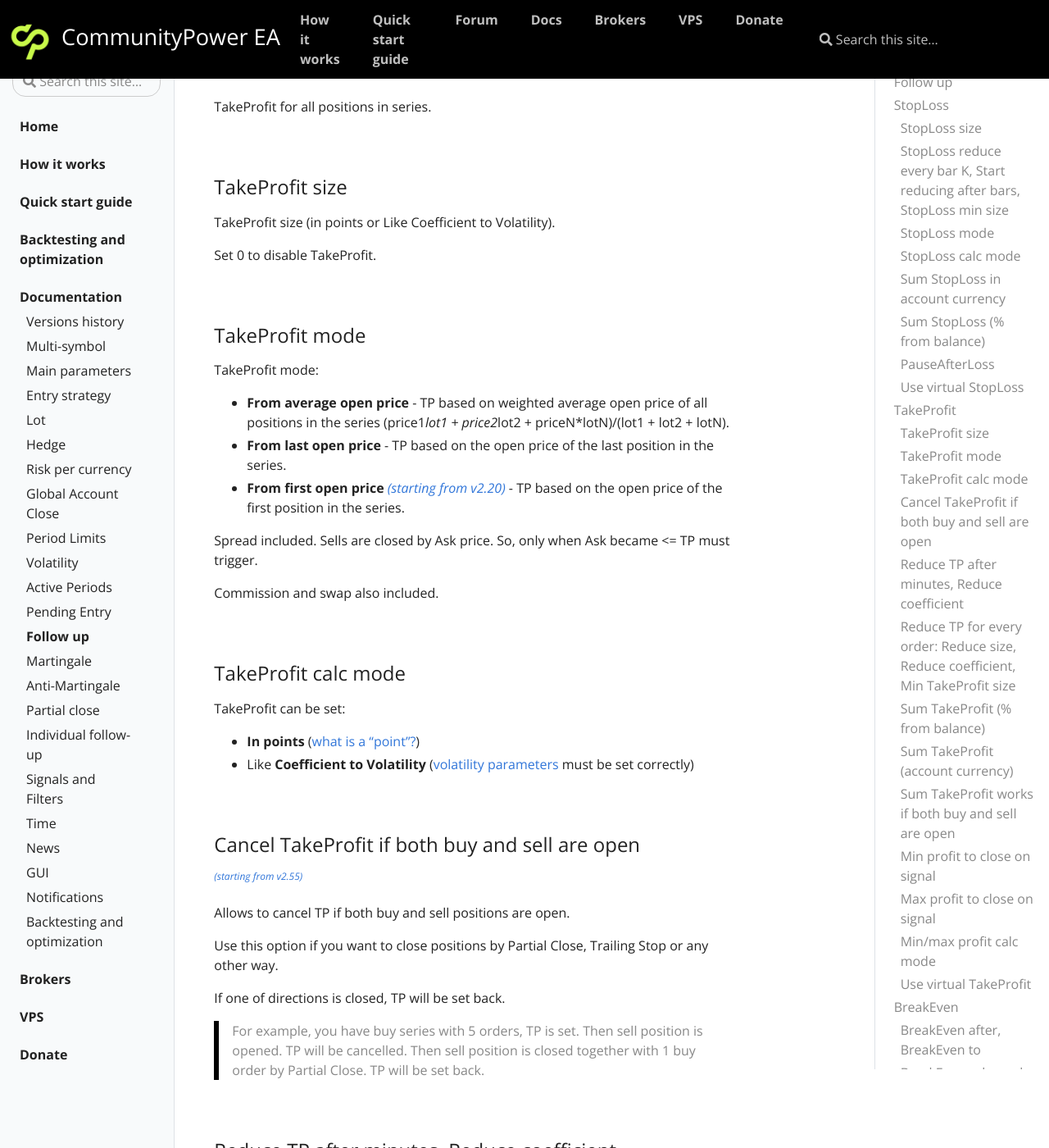
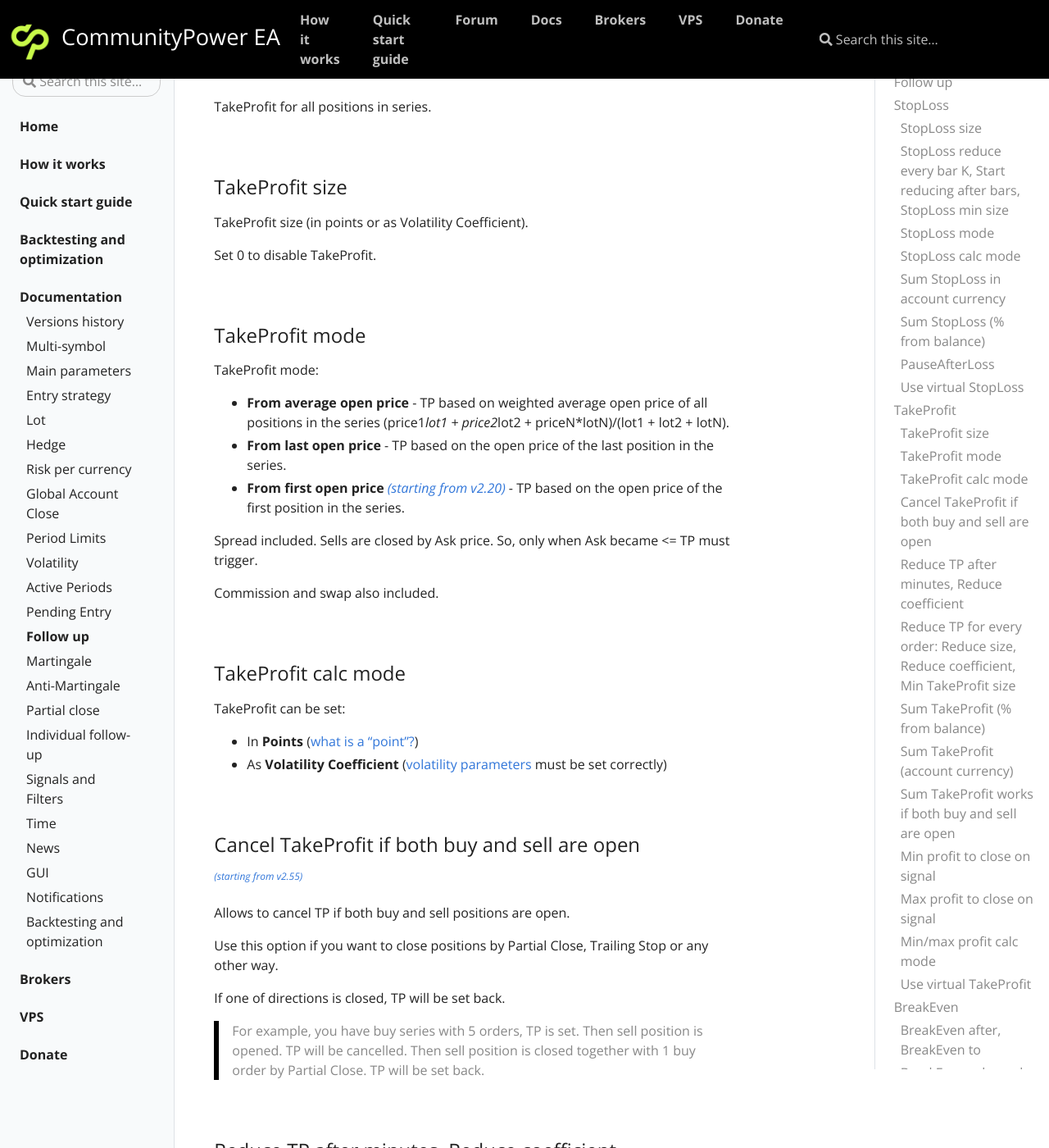
Before and after one commit to komposter/CommunityPowerEA.com, a Jekyll site: the page built from _docs/follow-up.md, in a window 1280 px wide and 1400 px high, scrolled down 2607 px. Shown: the whole window at 82% size. Built offline with Jekyll 4.4.1, drawn with Linux system fonts in a browser that asks for light colours; some of the changed text lies outside the part shown.

Commit message:
Content change

```diff
--- a/_docs/follow-up.md
+++ b/_docs/follow-up.md
@@ -19,7 +19,7 @@ StopLoss for all positions in series.
 
 ### StopLoss size
 
-StopLoss size (in points or Like Coefficient to Volatility).
+StopLoss size (in points or as Volatility Coefficient).
 
 Set 0 to disable StopLoss.
 
@@ -55,8 +55,8 @@ StopLoss mode:
 ### StopLoss calc mode
 
 StopLoss can be set:
-* **In points** ([what is a "point"?](/docs/FAQ/what-is-a-point))
-* Like **Coefficient to Volatility** ([volatility parameters](/docs/volatility) must be set correctly)
+* In **Points** ([what is a "point"?](/docs/FAQ/what-is-a-point))
+* As **Volatility Coefficient** ([volatility parameters](/docs/volatility) must be set correctly)
 
 <br />
 
@@ -111,7 +111,7 @@ TakeProfit for all positions in series.
 
 ### TakeProfit size
 
-TakeProfit size (in points or Like Coefficient to Volatility).
+TakeProfit size (in points or as Volatility Coefficient).
 
 Set 0 to disable TakeProfit.
 
@@ -133,8 +133,8 @@ Commission and swap also included.
 ### TakeProfit calc mode
 
 TakeProfit can be set:
-* **In points** ([what is a "point"?](/docs/FAQ/what-is-a-point))<br/>
-* Like **Coefficient to Volatility** ([volatility parameters](/docs/volatility) must be set correctly)
+* In **Points** ([what is a "point"?](/docs/FAQ/what-is-a-point))<br/>
+* As **Volatility Coefficient** ([volatility parameters](/docs/volatility) must be set correctly)
 
 <br />
 
@@ -237,8 +237,8 @@ When you select **Close in profit only** mode for any signal, it will close the
 ### Min/max profit calc mode
 
 Min/max profit can be set:
-* **In points** ([what is a "point"?](/docs/FAQ/what-is-a-point))
-* Like **Coefficient to Volatility** ([volatility parameters](/docs/volatility) must be set correctly)
+* In **Points** ([what is a "point"?](/docs/FAQ/what-is-a-point))
+* As **Volatility Coefficient** ([volatility parameters](/docs/volatility) must be set correctly)
 
 <br />
 
@@ -269,8 +269,8 @@ Thus, the series will be closed with profit of **BreakEven to** points.
 ### BreakEven calc mode
 
 BreakEven can be set:
-* **In points** ([what is a "point"?](/docs/FAQ/what-is-a-point))
-* Like **Coefficient to Volatility** ([volatility parameters](/docs/volatility) must be set correctly)
+* In **Points** ([what is a "point"?](/docs/FAQ/what-is-a-point))
+* As **Volatility Coefficient** ([volatility parameters](/docs/volatility) must be set correctly)
 
 <br />
 
@@ -368,8 +368,8 @@ TrailingStop mode:
 ### TrailingStop calc mode
 
 TrailingStop, TrailingStep, Start trailing after, Increase trailing every and Increase size can be set:
-* **In points** ([what is a "point"?](/docs/FAQ/what-is-a-point))
-* Like **Coefficient to Volatility** ([volatility parameters](/docs/volatility) must be set correctly)
+* In **Points** ([what is a "point"?](/docs/FAQ/what-is-a-point))
+* As **Volatility Coefficient** ([volatility parameters](/docs/volatility) must be set correctly)
 
 <br />
 
```
Also changed, not shown: _docs/anti-martingale.md (+5 -5 lines), _docs/martingale.md (+3 -3 lines), _docs/pending-entry.md (+2 -2 lines), _docs/signals-and-filters.md (+9 -9 lines), _docs/volatility.md (+3 -3 lines).
